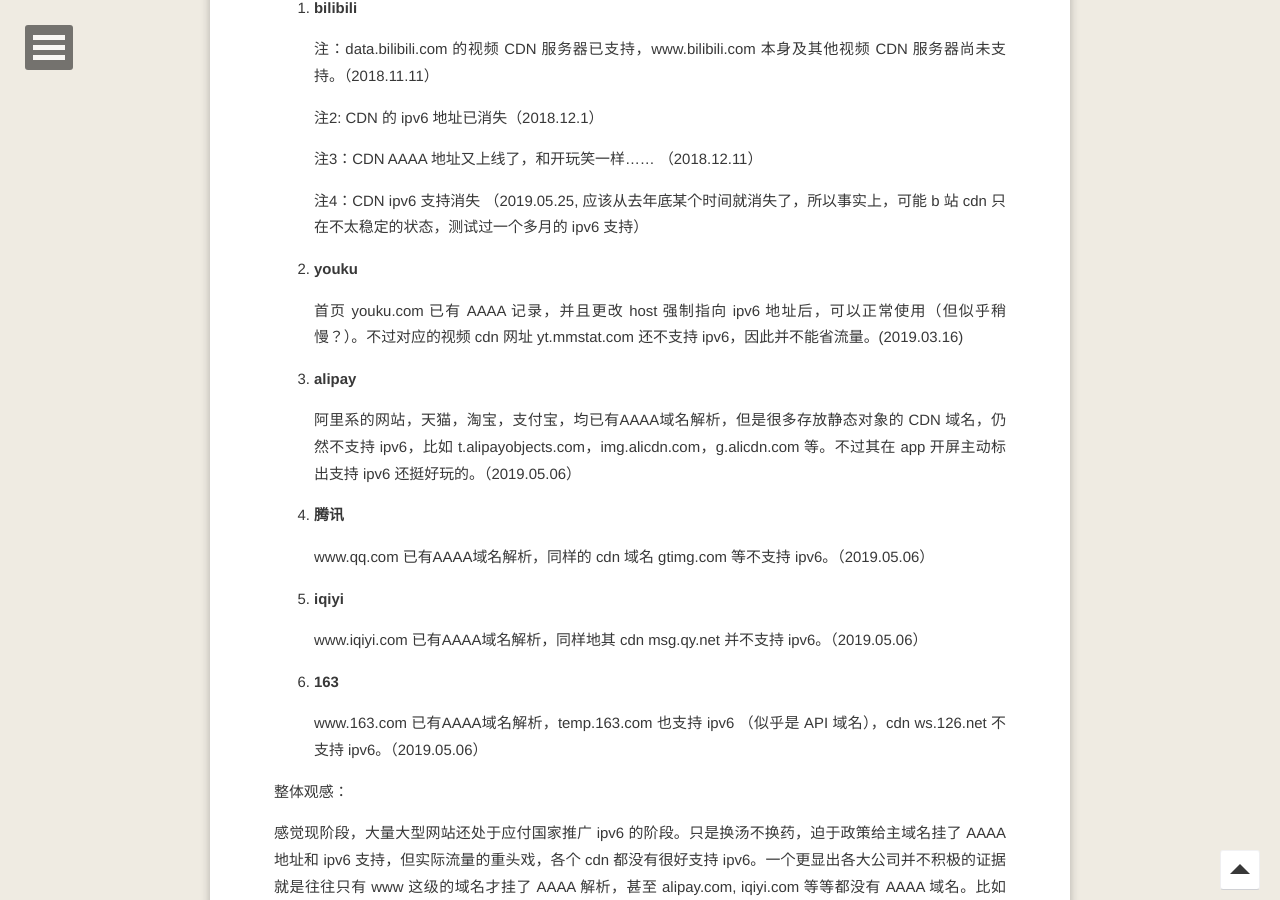
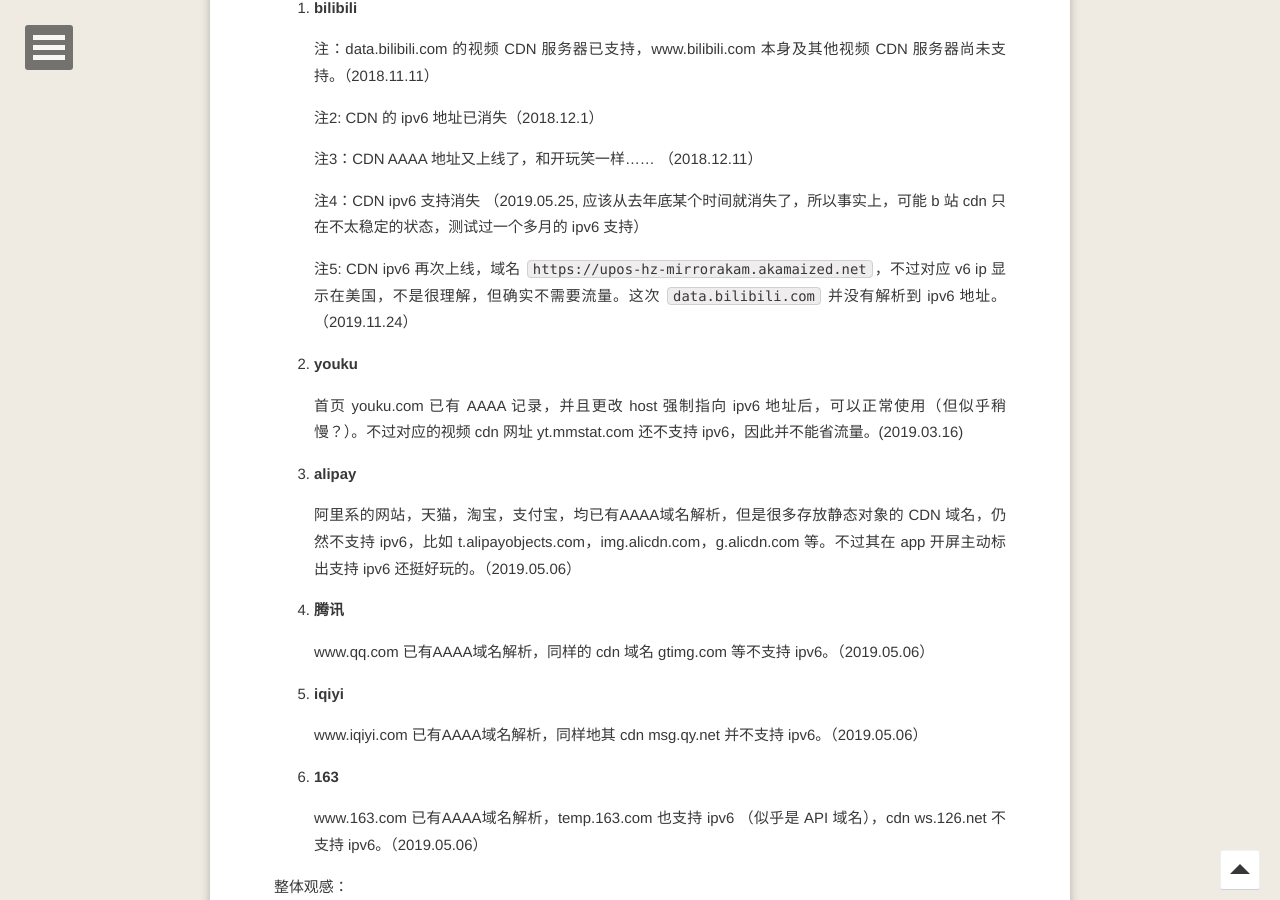
Before and after one commit to refraction-ray/refraction-ray.github.io, a Jekyll site: the page built from _posts/2018-11-11-国内网站 IPv6 支持情况.md, in a window 1280 px wide and 900 px high, scrolled down 1681 px. Built offline with Jekyll 4.4.1, drawn with Linux system fonts in a browser that asks for light colours; comment, search, counter and statistics services are not loaded.

```diff
--- a/_posts/2018-11-11-国内网站 IPv6 支持情况.md
+++ b/_posts/2018-11-11-国内网站 IPv6 支持情况.md
@@ -56,6 +56,8 @@ data.bilibili.com.w.alikunlun.com. 178 IN AAAA	2400:a980:fd:800::fb
 
    注4：CDN ipv6 支持消失 （2019.05.25, 应该从去年底某个时间就消失了，所以事实上，可能 b 站 cdn 只在不太稳定的状态，测试过一个多月的 ipv6 支持）
 
+   注5: CDN ipv6 再次上线，域名 `https://upos-hz-mirrorakam.akamaized.net`，不过对应 v6 ip 显示在美国，不是很理解，但确实不需要流量。这次 `data.bilibili.com` 并没有解析到 ipv6 地址。 （2019.11.24）
+
 2. **youku**
 
    首页 youku.com 已有 AAAA 记录，并且更改 host 强制指向 ipv6 地址后，可以正常使用（但似乎稍慢？）。不过对应的视频 cdn 网址 yt.mmstat.com 还不支持 ipv6，因此并不能省流量。(2019.03.16)
```
Also changed, not shown: _posts/2019-03-28-Differences of SVD methods in numpy, tensorflow and pytorch.md (+2 -0 lines).
